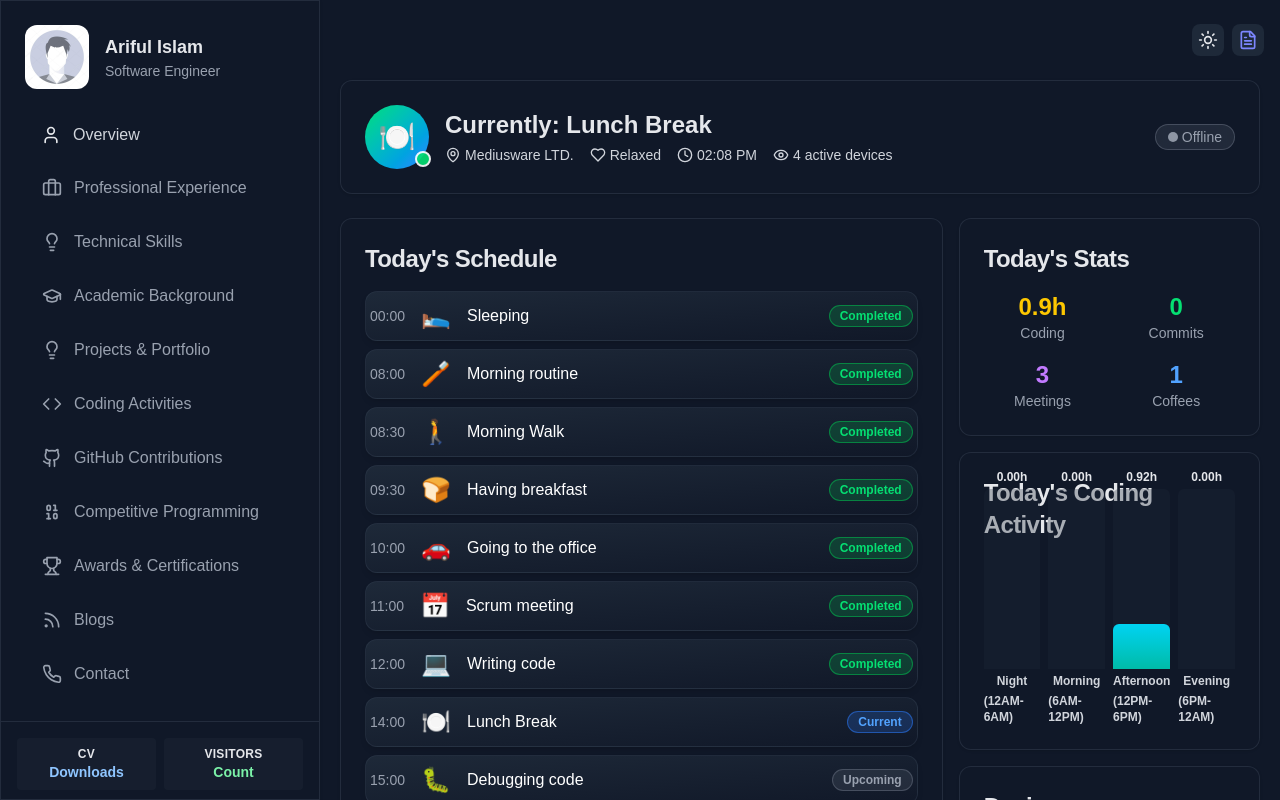
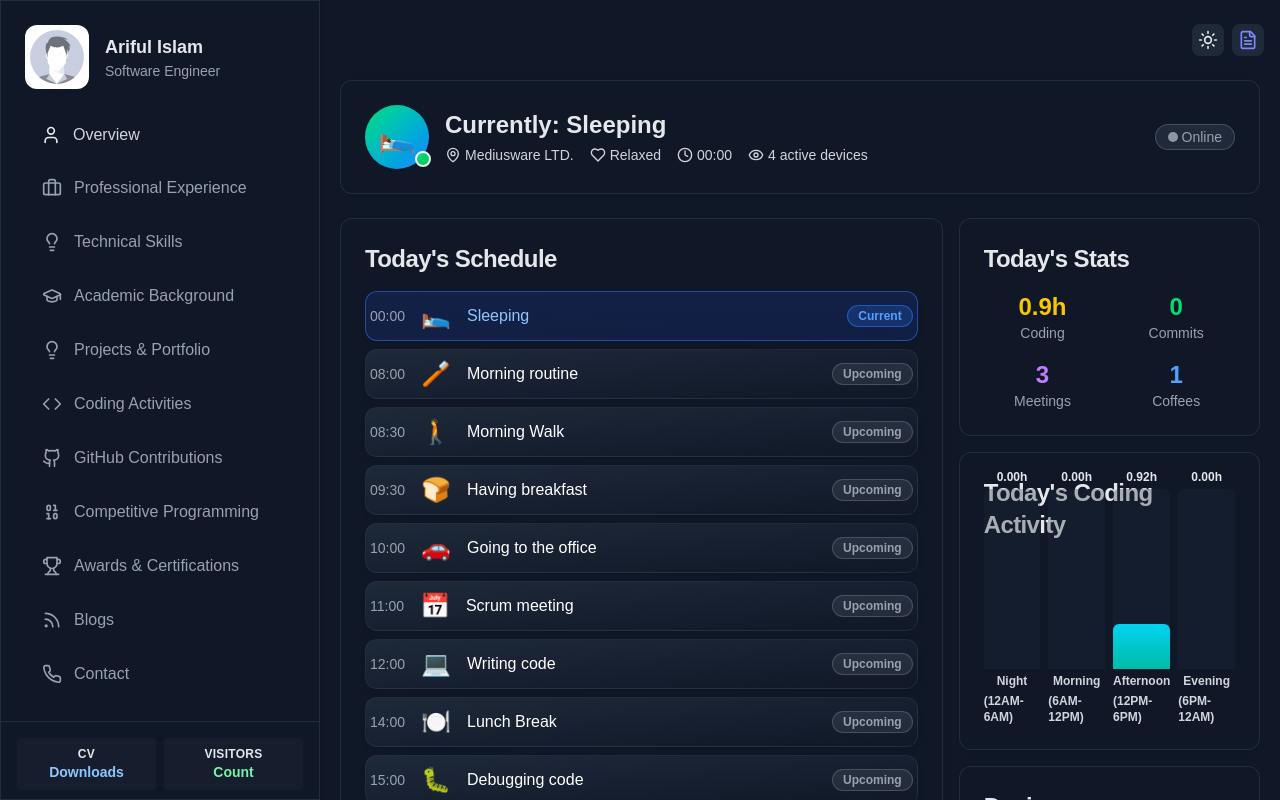
Before and after one commit to ArifRexa/modern-portfolio-with-next, a Next.js app: page /real-time-activity in a window 1280 px wide. Shown: the top 800 px of the page. Built offline with nearby package versions, Linux system fonts and the light colour scheme.

Commit message:
make functional and realtime activities in real time component

```diff
--- a/src/app/real-time-activity/page.jsx
+++ b/src/app/real-time-activity/page.jsx
@@ -13,25 +13,29 @@ const RealTimeActivity = () => {
     activeDevices: 4,
   });
 
-  const [dailySchedule] = useState([
-    { time: "00:00", activity: "Sleeping", emoji: "🛌", status: "Completed" },
-    { time: "08:00", activity: "Morning routine", emoji: "🪥", status: "Completed" },
-    { time: "08:30", activity: "Morning Walk", emoji: "🚶", status: "Completed" },
-    { time: "09:30", activity: "Having breakfast", emoji: "🍞", status: "Completed" },
-    { time: "10:00", activity: "Going to the office", emoji: "🚗", status: "Completed" },
-    { time: "11:00", activity: "Scrum meeting", emoji: "📅", status: "Completed" },
-    { time: "12:00", activity: "Writing code", emoji: "💻", status: "Completed" },
-    { time: "14:00", activity: "Lunch Break", emoji: "🍽️", status: "Current" },
-    { time: "15:00", activity: "Debugging code", emoji: "🐛", status: "Upcoming" },
-    { time: "16:00", activity: "Deep coding focus", emoji: "🖥️", status: "Upcoming" },
-    { time: "17:00", activity: "Code review", emoji: "🔍", status: "Upcoming" },
-    { time: "18:00", activity: "Client Meeting", emoji: "🤝", status: "Upcoming" },
-    { time: "19:00", activity: "Mentoring team", emoji: "👥", status: "Upcoming" },
-    { time: "20:00", activity: "Commuting back home", emoji: "🚗", status: "Upcoming" },
-    { time: "21:00", activity: "Evening meal", emoji: "🍲", status: "Upcoming" },
-    { time: "22:00", activity: "Learning new tech", emoji: "🚀", status: "Upcoming" },
-    { time: "23:00", activity: "Evening wind-down", emoji: "📺", status: "Upcoming" },
-  ]);
+  // Initial schedule with start and end hours
+  const initialSchedule = [
+    { time: "00:00", activity: "Sleeping", emoji: "🛌", startHour: 0, endHour: 8, status: "Completed" },
+    { time: "08:00", activity: "Morning routine", emoji: "🪥", startHour: 8, endHour: 8.5, status: "Completed" },
+    { time: "08:30", activity: "Morning Walk", emoji: "🚶", startHour: 8.5, endHour: 9.5, status: "Completed" },
+    { time: "09:30", activity: "Having breakfast", emoji: "🍞", startHour: 9.5, endHour: 10, status: "Completed" },
+    { time: "10:00", activity: "Going to the office", emoji: "🚗", startHour: 10, endHour: 11, status: "Completed" },
+    { time: "11:00", activity: "Scrum meeting", emoji: "📅", startHour: 11, endHour: 12, status: "Completed" },
+    { time: "12:00", activity: "Writing code", emoji: "💻", startHour: 12, endHour: 14, status: "Completed" },
+    { time: "14:00", activity: "Lunch Break", emoji: "🍽️", startHour: 14, endHour: 15, status: "Current" },
+    { time: "15:00", activity: "Debugging code", emoji: "🐛", startHour: 15, endHour: 16, status: "Upcoming" },
+    { time: "16:00", activity: "Deep coding focus", emoji: "🖥️", startHour: 16, endHour: 17, status: "Upcoming" },
+    { time: "17:00", activity: "Code review", emoji: "🔍", startHour: 17, endHour: 18, status: "Upcoming" },
+    { time: "18:00", activity: "Client Meeting", emoji: "🤝", startHour: 18, endHour: 19, status: "Upcoming" },
+    { time: "19:00", activity: "Mentoring team", emoji: "👥", startHour: 19, endHour: 20, status: "Upcoming" },
+    { time: "20:00", activity: "Commuting back home", emoji: "🚗", startHour: 20, endHour: 21, status: "Upcoming" },
+    { time: "21:00", activity: "Evening meal", emoji: "🍲", startHour: 21, endHour: 22, status: "Upcoming" },
+    { time: "22:00", activity: "Learning new tech", emoji: "🚀", startHour: 22, endHour: 23, status: "Upcoming" },
+    { time: "23:00", activity: "Evening wind-down", emoji: "📺", startHour: 23, endHour: 24, status: "Upcoming" },
+  ];
+
+  const [dailySchedule, setDailySchedule] = useState(initialSchedule);
+  const [currentTime, setCurrentTime] = useState(new Date());
 
   const [dailyStats] = useState({
     codingTime: "0.9h",
@@ -61,6 +65,60 @@ const RealTimeActivity = () => {
     weeklyGoalCompleted: 1,
     totalWeeklySteps: 18274,
   });
+
+  // Function to determine activity status based on current time
+  const determineActivityStatus = (startHour, endHour, currentHour) => {
+    if (currentHour >= startHour && currentHour < endHour) {
+      return 'Current';
+    } else if (currentHour >= endHour) {
+      return 'Completed';
+    } else {
+      return 'Upcoming';
+    }
+  };
+
+  // Update schedule based on current time
+  useEffect(() => {
+    const updateSchedule = () => {
+      const now = new Date();
+      const currentHour = now.getHours() + now.getMinutes() / 60;
+
+      const updatedSchedule = initialSchedule.map(item => {
+        const status = determineActivityStatus(item.startHour, item.endHour, currentHour);
+        return { ...item, status };
+      });
+
+      setDailySchedule(updatedSchedule);
+
+      // Update current activity based on current hour
+      const currentActivityItem = updatedSchedule.find(item => item.status === 'Current') ||
+                                  updatedSchedule.find(item => item.status === 'Upcoming');
+      if (currentActivityItem) {
+        setCurrentActivity({
+          ...currentActivity,
+          activity: currentActivityItem.activity,
+          emoji: currentActivityItem.emoji,
+          time: currentActivityItem.time,
+          status: currentActivityItem.status === 'Current' ? 'Online' : 'Offline'
+        });
+      }
+    };
+
+    // Update immediately and then every minute
+    updateSchedule();
+    const intervalId = setInterval(updateSchedule, 60000);
+
+    return () => clearInterval(intervalId);
+  }, []);
+
+  // Update current time every minute
+  useEffect(() => {
+    const timeInterval = setInterval(() => {
+      setCurrentTime(new Date());
+    }, 60000);
+
+    return () => clearInterval(timeInterval);
+  }, []);
 
   const getStatusColor = (status) => {
     switch (status) {
@@ -172,13 +230,27 @@ const RealTimeActivity = () => {
               {dailySchedule.map((item, index) => (
                 <div
                   key={index}
-                  className="relative rounded-xl border backdrop-blur-md shadow-md p-1 lg:py-2 bg-gradient-to-br from-gray-800 to-gray-900 border-gray-700/40"
+                  className={`relative rounded-xl border backdrop-blur-md shadow-md p-1 lg:py-2 bg-gradient-to-br ${
+                    item.status === 'Current'
+                      ? 'from-blue-900/30 to-blue-800/20 border-blue-500/50'
+                      : item.status === 'Completed'
+                      ? 'from-green-900/20 to-green-800/10 border-green-500/30'
+                      : 'from-gray-800 to-gray-900 border-gray-700/40'
+                  }`}
                 >
                   <div className="flex items-center space-x-4">
                     <div className="text-sm font-mono text-gray-400">{item.time}</div>
                     <div className="text-2xl">{item.emoji}</div>
                     <div className="flex-1">
-                      <div className="font-medium text-white">{item.activity}</div>
+                      <div className={`font-medium ${
+                        item.status === 'Current'
+                          ? 'text-blue-300'
+                          : item.status === 'Completed'
+                          ? 'text-green-300'
+                          : 'text-white'
+                      }`}>
+                        {item.activity}
+                      </div>
                     </div>
                     <div className={`inline-flex items-center rounded-full border px-2.5 py-0.5 text-xs font-semibold transition-colors focus:outline-none focus:ring-2 focus:ring-ring focus:ring-offset-2 ${getStatusColor(item.status)}`}>
                       {item.status}
```
